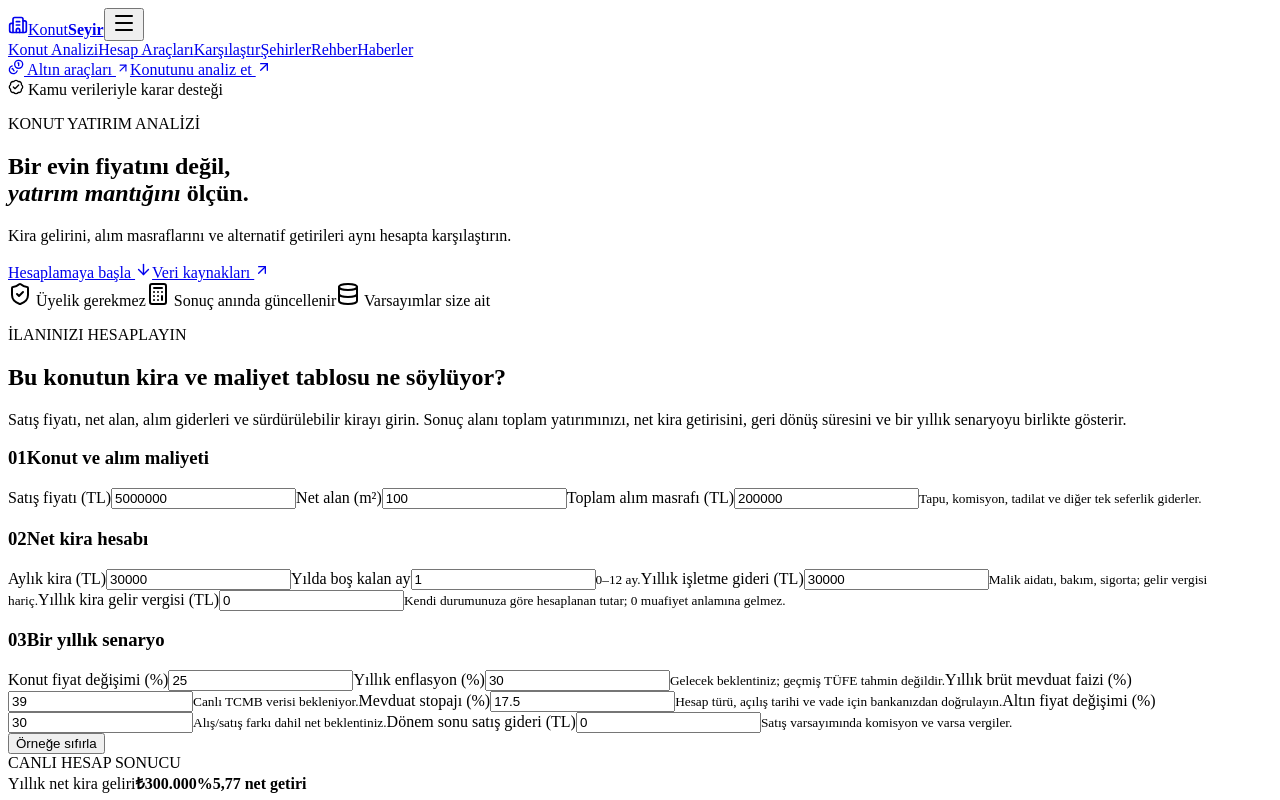
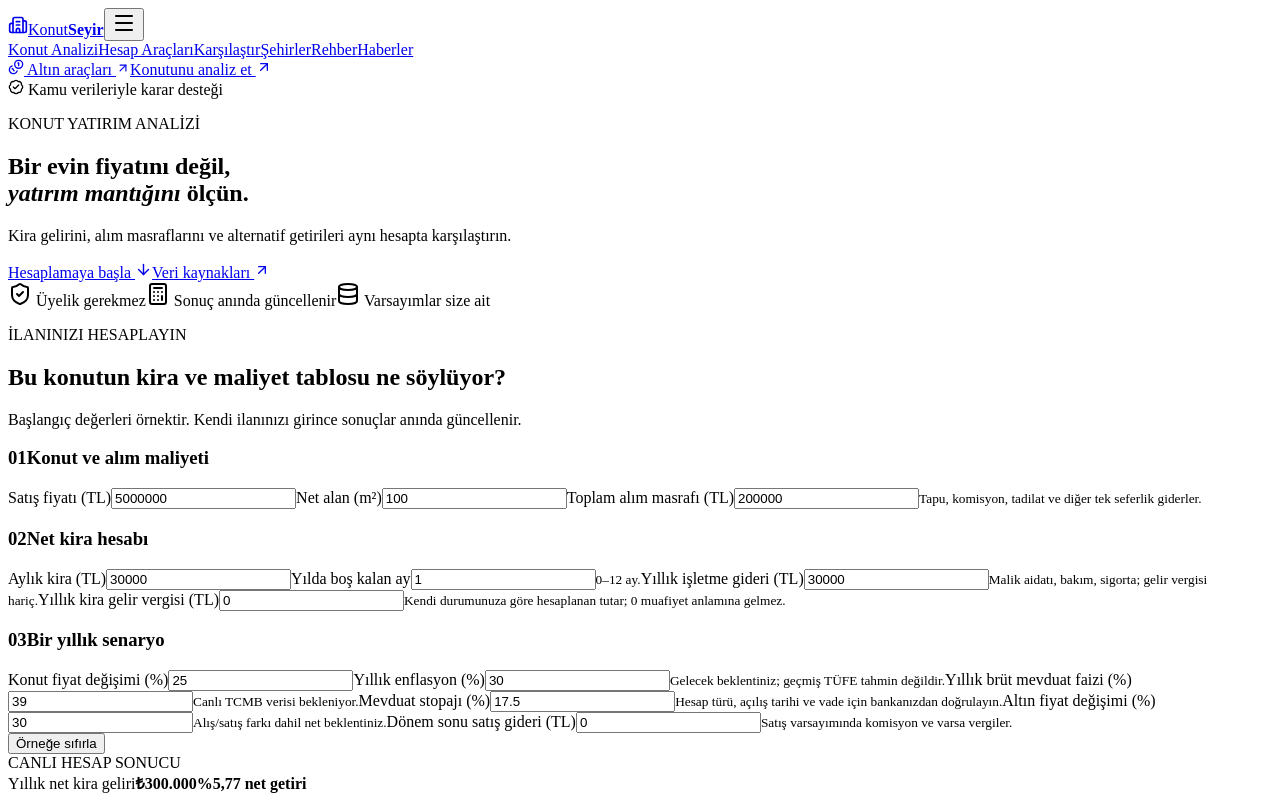
Before and after one commit to robotbilge/konutseyir, a Next.js app: page / in a window 1280 px wide. Shown: the top 800 px of the page. Built offline with nearby package versions, Linux system fonts and the light colour scheme; no server answers.

Commit message:
Örnek alanları açıkla, sonucu canlı hesapla

```diff
--- a/components/calculator.tsx
+++ b/components/calculator.tsx
@@ -59,7 +59,7 @@ export function Calculator({mode='analysis'}:{mode?:'analysis'|'compare'}={}){
   const field=(k:keyof typeof initial,label:string,hint?:string)=><Input key={k} label={label} hint={hint} value={p[k]} onChange={v=>set(x=>({...x,[k]:v}))}/>;
   return <section id="analiz" className="calc-section main-calculator">
     <span id="kira-carpani" className="anchor-target" aria-hidden="true"/><span id="metrekare" className="anchor-target" aria-hidden="true"/>
-    <div className="calc-heading"><div><p className="eyebrow">{mode==='compare'?'AYNI SERMAYEYİ KARŞILAŞTIRIN':'İLANINIZI HESAPLAYIN'}</p><h2>{mode==='compare'?'Konut, mevduat ve altını aynı varsayımla karşılaştırın':'Bu konutun kira ve maliyet tablosu ne söylüyor?'}</h2></div><p>{mode==='compare'?'Önce konutun gerçek başlangıç maliyetini ve net kirasını girin. Ardından bir yıllık konut değer değişimi, mevduat faizi, altın değişimi ve enflasyon varsayımlarını aynı sermaye üzerinden karşılaştırın.':'Satış fiyatı, net alan, alım giderleri ve sürdürülebilir kirayı girin. Sonuç alanı toplam yatırımınızı, net kira getirisini, geri dönüş süresini ve bir yıllık senaryoyu birlikte gösterir.'}</p></div>
+    <div className="calc-heading"><div><p className="eyebrow">{mode==='compare'?'AYNI SERMAYEYİ KARŞILAŞTIRIN':'İLANINIZI HESAPLAYIN'}</p><h2>{mode==='compare'?'Konut, mevduat ve altını aynı varsayımla karşılaştırın':'Bu konutun kira ve maliyet tablosu ne söylüyor?'}</h2></div><p>{mode==='compare'?'Önce konutun gerçek başlangıç maliyetini ve net kirasını girin. Ardından bir yıllık konut değer değişimi, mevduat faizi, altın değişimi ve enflasyon varsayımlarını aynı sermaye üzerinden karşılaştırın.':'Başlangıç değerleri örnektir. Kendi ilanınızı girince sonuçlar anında güncellenir.'}</p></div>
     <div className="calculator-layout">
       <div className="calc-panel">
         <h3 id="alim-masrafi"><span>01</span>Konut ve alım maliyeti</h3>
```
